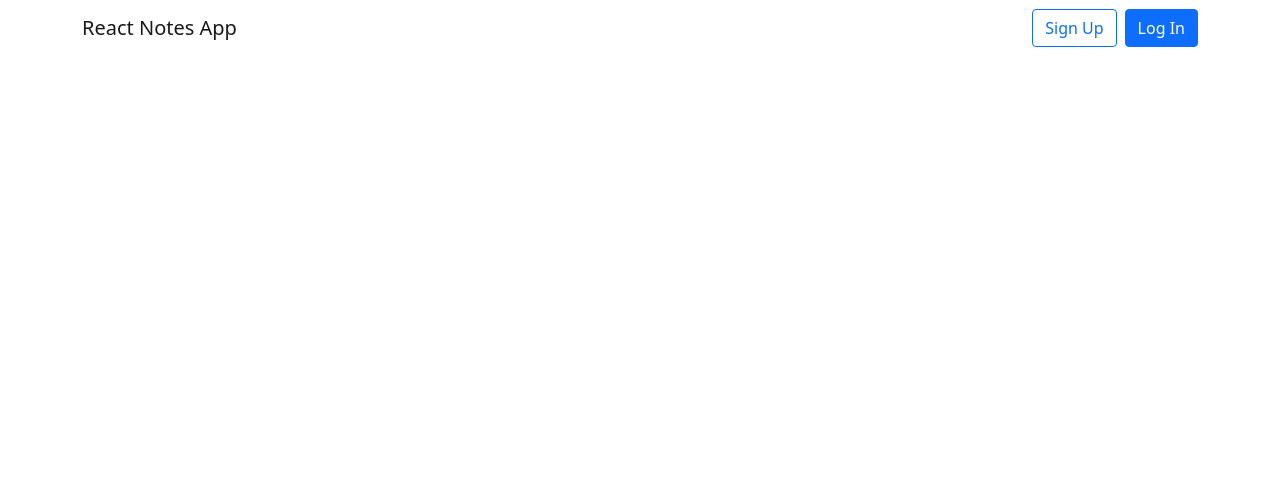
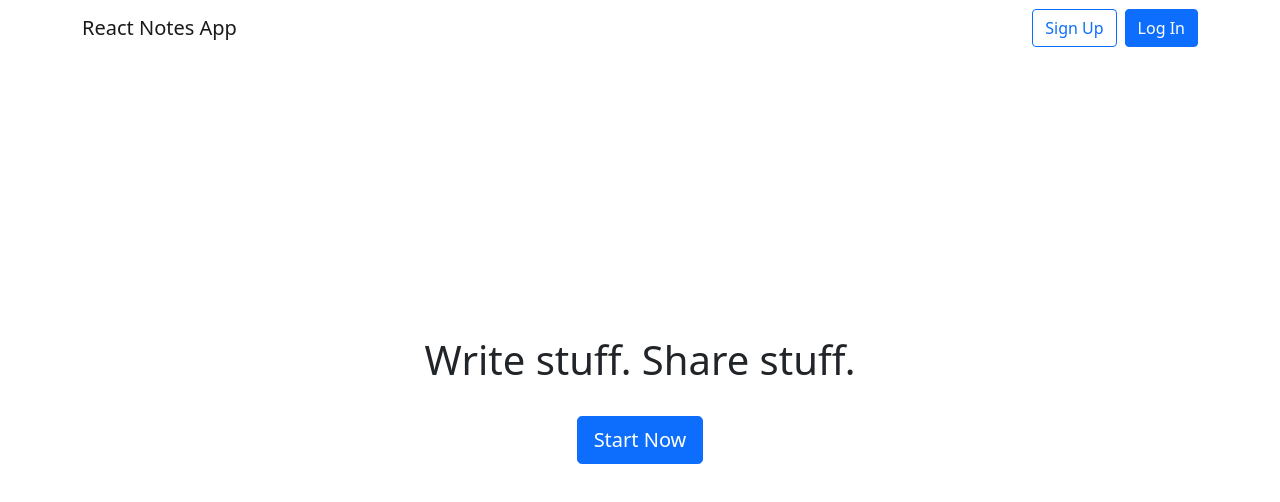
Before and after one commit to dtsioma/notesapp, a React (Create React App) app in the folder frontend/: page / in a window 1280 px wide. Shown: the top 502 px of the page. Built offline with nearby package versions, Linux system fonts and the light colour scheme.

Commit message:
Added Home Page

```diff
--- a/frontend/package.json
+++ b/frontend/package.json
@@ -13,6 +13,7 @@
     "bootstrap": "^5.0.2",
     "react": "^17.0.2",
     "react-dom": "^17.0.2",
+    "react-router-dom": "^5.2.0",
     "react-scripts": "4.0.3",
     "typescript": "^4.1.2",
     "web-vitals": "^1.0.1"
@@ -42,6 +43,7 @@
     ]
   },
   "devDependencies": {
+    "@types/react-router-dom": "^5.1.8",
     "react-bootstrap": "^1.6.1"
   }
 }
--- /dev/null
+++ b/frontend/src/App.css
@@ -0,0 +1,3 @@
+* {
+  box-sizing: border-box;
+}
--- a/frontend/src/App.tsx
+++ b/frontend/src/App.tsx
@@ -1,10 +1,13 @@
 import React from "react";
+import { Routes } from "./components/general/Routes";
 import { Header } from "./components/header/Header";
+import "./App.css";
 
 function App() {
   return (
     <div className="App">
       <Header />
+      <Routes />
     </div>
   );
 }
--- /dev/null
+++ b/frontend/src/components/general/Routes.tsx
@@ -0,0 +1,11 @@
+import React from "react";
+import { Route, Switch } from "react-router-dom";
+import { Home } from "../../views/Home";
+
+export const Routes: React.FC = () => {
+  return (
+    <Switch>
+      <Route exact path="/" component={Home} />
+    </Switch>
+  );
+};
--- a/frontend/src/components/header/AuthButtons.tsx
+++ b/frontend/src/components/header/AuthButtons.tsx
@@ -1,5 +1,4 @@
 import React from "react";
-import Nav from "react-bootstrap/Nav";
 import ButtonToolbar from "react-bootstrap/ButtonToolbar";
 import { LoginButton } from "./LoginButton";
 import { LogoutButton } from "./LogoutButton";
--- a/frontend/src/components/header/Header.tsx
+++ b/frontend/src/components/header/Header.tsx
@@ -4,11 +4,13 @@ import { AuthButtons } from "./AuthButtons";
 
 export const Header: React.FC = () => {
   return (
-    <Navbar>
-      <Container>
-        <Navbar.Brand>React Notes App</Navbar.Brand>
-        <AuthButtons />
-      </Container>
-    </Navbar>
+    <header>
+      <Navbar fixed="top">
+        <Container>
+          <Navbar.Brand>React Notes App</Navbar.Brand>
+          <AuthButtons />
+        </Container>
+      </Navbar>
+    </header>
   );
 };
--- a/frontend/src/index.tsx
+++ b/frontend/src/index.tsx
@@ -1,6 +1,12 @@
 import React from "react";
 import ReactDOM from "react-dom";
+import { BrowserRouter } from "react-router-dom";
 import "bootstrap/dist/css/bootstrap.min.css";
 import App from "./App";
 
-ReactDOM.render(<App />, document.getElementById("root"));
+ReactDOM.render(
+  <BrowserRouter>
+    <App />
+  </BrowserRouter>,
+  document.getElementById("root")
+);
--- /dev/null
+++ b/frontend/src/views/Home.module.css
@@ -0,0 +1,14 @@
+.Home {
+  display: flex;
+  align-items: center;
+  justify-content: center;
+  width: 100vw;
+  height: 100vh;
+}
+
+.Container {
+}
+
+h1 {
+  text-align: center;
+}
--- /dev/null
+++ b/frontend/src/views/Home.tsx
@@ -0,0 +1,20 @@
+import React from "react";
+import { Container, Row, Button } from "react-bootstrap";
+import styles from "./Home.module.css";
+
+export const Home: React.FC = () => {
+  return (
+    <main className={styles.Home}>
+      <Container>
+        <Row className="justify-content-center">
+          <h1>Write stuff. Share stuff.</h1>
+        </Row>
+        <Row className="justify-content-center">
+          <Button variant="primary" size="lg" className="w-auto mt-4">
+            Start Now
+          </Button>
+        </Row>
+      </Container>
+    </main>
+  );
+};
```
Also changed, not shown: 1 other file (tests, documents, lock files or other folders).
